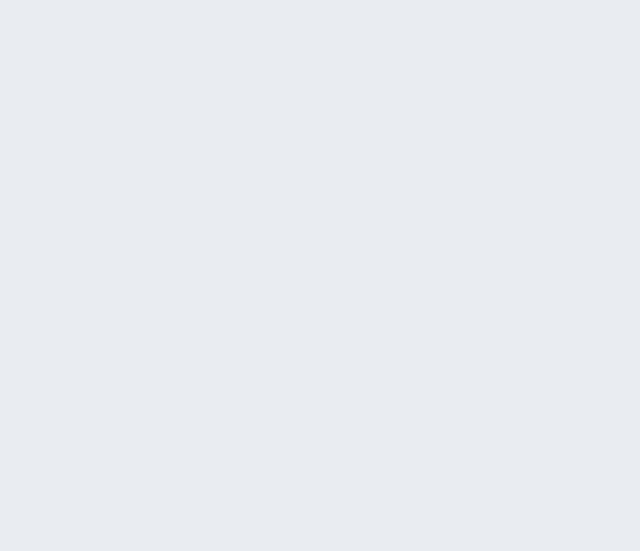
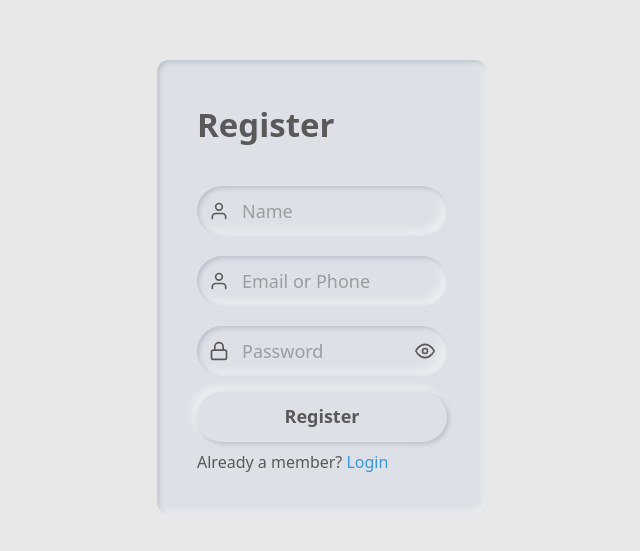
Before and after one commit to Rezwan-react/E-commerce-dashboard, a React (Vite) app: page /register in a window 1280 px wide. Before the commit this address had no page. Shown: the part 113-664 px from the top of the page, without its empty margins (318-958 px from the left). Built offline with nearby package versions, Linux system fonts and the light colour scheme.

Commit message:
login Register

```diff
--- a/src/App.jsx
+++ b/src/App.jsx
@@ -9,6 +9,8 @@ import TransactionsPage from './pages/TransactionsPage'
 import ClientsPage from './pages/ClientsPage'
 import ProductDetailsPage from './pages/ProductDetailsPage'
 import OrderDetailspage from './pages/OrderDetailspage'
+import Login from './components/login/Login'
+import Register from './components/register/Register'
 
 function App() {
 
@@ -16,6 +18,8 @@ function App() {
     <>
       <BrowserRouter>
         <Routes>
+          <Route path='/login' element={<Login />} />
+          <Route path='/register' element={<Register />} />
           <Route path='/' element={<Layout />}>
             <Route index element={<DashboardPage />} />
             <Route path='/products' element={<ProductsPage />} />
--- a/src/components/heading/Heading.jsx
+++ b/src/components/heading/Heading.jsx
@@ -7,13 +7,13 @@ import { TiExport } from 'react-icons/ti';
 function Heading() {
     return (
         <>
-            <header className="px-[38px] py-7 bg-[#FFFFFF] ">
+            <header className="px-[38px] py-7 bg-[#FFFFFF]">
                 <div className="container flex justify-between items-center ">
                     <div>
                         <img src="logo.png" alt="Logo" />
                     </div>
                     <div className='flex items-center gap-4  bg-[#F5F5FA] pl-4 rounded-[12px]'>
-                        <button className='active:scale-95'><CiSearch className='text-[25px] '/></button>
+                        <button className='active:scale-95'><CiSearch className='text-[25px] ' /></button>
                         <input type="text" placeholder="Search....." className="w-[350px] text-[14px] font-semibold font-poppins text-[#7E7E8F] py-3.5 bg-[#F5F5FA] pl-4 rounded-[12px] outline-none" />
                     </div>
                     <div>
--- /dev/null
+++ b/src/components/login/Login.jsx
@@ -0,0 +1,78 @@
+import React, { useState } from 'react'
+import { FiUser, FiLock } from "react-icons/fi";
+import { FiEye, FiEyeOff } from "react-icons/fi";
+
+function Login() {
+    const [showPassword, setShowPassword] = useState(false);
+
+    return (
+        <>
+            <section className='flex items-center justify-center h-screen bg-[#e8e8e8]'>
+                <div className="w-[330px] p-10 rounded-xl bg-[#dde1e7] shadow-[inset_-3px_-3px_7px_#ffffff73,inset_2px_2px_5px_rgba(94,104,121,0.288)]">
+                    <div className="text-[33px] font-semibold mb-9 text-[#595959]">Login</div>
+                    <form action="#">
+                        {/* Email/Phone Field */}
+                        <div className="relative flex h-[50px] w-full">
+                            <span className="absolute left-3 top-1/2 -translate-y-1/2 text-[#595959]">
+                                <FiUser size={20} />
+                            </span>
+                            <input placeholder='Email or Phone'
+                                required
+                                type="text"
+                                className="pl-[45px] w-full h-full text-[18px] rounded-full text-[#595959] bg-[#dde1e7] outline-none border-none  shadow-[inset_2px_2px_5px_#BABECC,inset_-5px_-5px_10px_#ffffff73]"
+                            />
+
+                        </div>
+
+                        {/* Password Field */}
+                        <div className="relative flex h-[50px] w-full mt-5">
+                            <span className="absolute left-3 top-1/2 -translate-y-1/2 text-[#595959]">
+                                <FiLock size={20} />
+                            </span>
+                            <input placeholder='Password'
+                                required
+                                type={showPassword ? "text" : "password"}
+                                className="pl-[45px] pr-[45px] w-full h-full text-[18px] rounded-full text-[#595959] bg-[#dde1e7] outline-none border-none  shadow-[inset_2px_2px_5px_#BABECC,inset_-5px_-5px_10px_#ffffff73]"
+                            />
+
+                            <span
+                                className="absolute right-3 top-1/2 -translate-y-1/2 text-[#595959] cursor-pointer"
+                                onClick={() => setShowPassword((prev) => !prev)}
+                            >
+                                {showPassword ? <FiEyeOff size={20} /> : <FiEye size={20} />}
+                            </span>
+                        </div>
+
+                        {/* Forgot Password */}
+                        <div className="text-left mt-2 ml-1">
+                            <a
+                                href="#"
+                                className="text-[16px] text-[#666666] hover:underline"
+                            >
+                                Forgot Password?
+                            </a>
+                        </div>
+
+                        {/* Sign In Button */}
+                        <button
+                            type="submit"
+                            className="w-full h-[50px] mt-4 text-[18px] font-semibold rounded-full bg-[#dde1e7] text-[#595959] shadow-[2px_2px_5px_#BABECC,-5px_-5px_10px_#ffffff73] focus:outline-none focus:text-[#3498db] focus:shadow-inner"
+                        >
+                            Sign in
+                        </button>
+
+                        {/* Sign Up Link */}
+                        <div className="mt-2 text-[#595959] text-[16px]">
+                            Not a member?{" "}
+                            <a href="/register" className="text-[#3498db] hover:underline">
+                                signup now
+                            </a>
+                        </div>
+                    </form>
+                </div>
+            </section>
+        </>
+    )
+}
+
+export default Login
--- /dev/null
+++ b/src/components/register/Register.jsx
@@ -0,0 +1,81 @@
+import React, { useState } from 'react'
+import { FiUser, FiLock, FiEye, FiEyeOff } from "react-icons/fi";
+
+function Register() {
+  const [showPassword, setShowPassword] = useState(false);
+
+  return (
+    <>
+      <section className='flex items-center justify-center h-screen bg-[#e8e8e8]'>
+        <div className="w-[330px] p-10 rounded-xl bg-[#dde1e7] shadow-[inset_-3px_-3px_7px_#ffffff73,inset_2px_2px_5px_rgba(94,104,121,0.288)]">
+          <div className="text-[33px] font-semibold mb-9 text-[#595959]">Register</div>
+          <form action="#">
+            {/* Name Field */}
+               <div className="relative flex h-[50px] w-full mb-[20px]">
+              <span className="absolute left-3 top-1/2 -translate-y-1/2 text-[#595959]">
+                <FiUser size={20} />
+              </span>
+              <input
+                placeholder='Name'
+                required
+                type="text"
+                className="pl-[45px] w-full h-full text-[18px] rounded-full text-[#595959] bg-[#dde1e7] outline-none border-none shadow-[inset_2px_2px_5px_#BABECC,inset_-5px_-5px_10px_#ffffff73]"
+              />
+            </div>
+            {/* Email/Phone Field */}
+            <div className="relative flex h-[50px] w-full">
+              <span className="absolute left-3 top-1/2 -translate-y-1/2 text-[#595959]">
+                <FiUser size={20} />
+              </span>
+              <input
+                placeholder='Email or Phone'
+                required
+                type="text"
+                className="pl-[45px] w-full h-full text-[18px] rounded-full text-[#595959] bg-[#dde1e7] outline-none border-none shadow-[inset_2px_2px_5px_#BABECC,inset_-5px_-5px_10px_#ffffff73]"
+              />
+            </div>
+
+            {/* Password Field */}
+            <div className="relative flex h-[50px] w-full mt-5">
+              <span className="absolute left-3 top-1/2 -translate-y-1/2 text-[#595959]">
+                <FiLock size={20} />
+              </span>
+              <input
+                placeholder='Password'
+                required
+                type={showPassword ? "text" : "password"}
+                className="pl-[45px] pr-[45px] w-full h-full text-[18px] rounded-full text-[#595959] bg-[#dde1e7] outline-none border-none shadow-[inset_2px_2px_5px_#BABECC,inset_-5px_-5px_10px_#ffffff73]"
+              />
+              <span
+                className="absolute right-3 top-1/2 -translate-y-1/2 text-[#595959] cursor-pointer"
+                onClick={() => setShowPassword((prev) => !prev)}
+              >
+                {showPassword ? <FiEyeOff size={20} /> : <FiEye size={20} />}
+              </span>
+            </div>
+
+
+
+            {/* Register Button */}
+            <button
+              type="submit"
+              className="w-full h-[50px] mt-4 text-[18px] font-semibold rounded-full bg-[#dde1e7] text-[#595959] shadow-[2px_2px_5px_#BABECC,-5px_-5px_10px_#ffffff73] focus:outline-none focus:text-[#3498db] focus:shadow-inner"
+            >
+              Register
+            </button>
+
+            {/* Sign In Link */}
+            <div className="mt-2 text-[#595959] text-[16px]">
+              Already a member?{" "}
+              <a href="login" className="text-[#3498db] hover:underline">
+                Login
+              </a>
+            </div>
+          </form>
+        </div>
+      </section>
+    </>
+  )
+}
+
+export default Register
```
